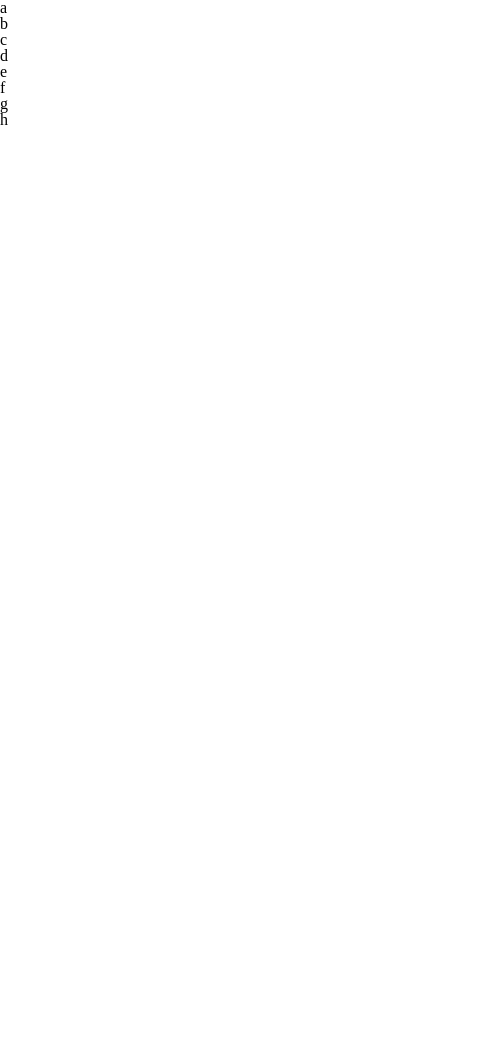
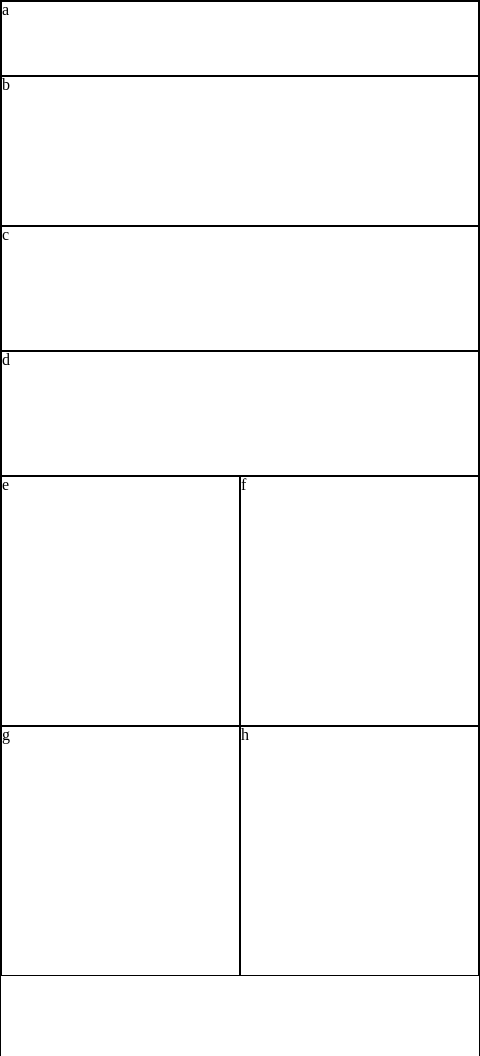
Before and after one commit to tamarushin/06-UI-challenge, a plain HTML site: page lab-tama/index.html in a window 390 px wide. Shown: the whole page, 480 px wide, since content can reach past the window. Before the commit the page ends 844 px from the top, so only its background shows below. Drawn offline with Linux system fonts and the light colour scheme.

Commit message:
built mobile view

```diff
--- a/lab-tama/index.html
+++ b/lab-tama/index.html
@@ -17,23 +17,27 @@
         <div id="top-b">
             <p>b</p>
         </div>
-        <div id="top-c">
+        <div id="see-dee">
+            <div id="middle-c">
                 <p>c</p>
             </div>
             <div id="middle-d">
                 <p>d</p>
             </div>
-        <div id="left-e">
+        </div>
+        <div id="four-square">
+            <div class="four" id="left-e">
                 <p>e</p>
             </div>
-        <div id="right-f">
+            <div class="four" id="right-f">
                 <p>f</p>
             </div>
-        <div id="bottom-left-g">
+            <div class="four" id="bottom-left-g">
                 <p>g</p>
             </div>
-        <div id="bottom-right-h">
+            <div class="four" id="bottom-right-h">
                 <p>h</p>
+            </div>
         </div>
 
         <footer>
--- a/lab-tama/style.css
+++ b/lab-tama/style.css
@@ -1,71 +1,89 @@
-
-@media only screen and (min-width: 800px) {
-
-
-.mobile-view {
-  min-width: 480px;
+body {
+    border: 1px solid black;
+    width: 480px;
+    /* height: 768px; */
+    box-sizing: border-box;
 }
 
-* {
-    outline: 1px dotted black;
-    margin: 0;
+#top-a {
+    height: 75px;
+    border: 1px solid black;
+    text-align: left;
+    box-sizing: border-box;
 }
 
-.heading-top-a {
-    background-image: url("https://placehold.it/960x100");
-    width: 960px;
-    height: 100px;
+#top-b {
+    height: 150px;
+    border: 1px solid black;
+    text-align: left;
+    box-sizing: border-box;
 }
 
-.left-sidebar-b {
-    background-image: url("https://placehold.it/200x600");
-    width: 200px;
-    height: 600px;
+#see-dee {
+    height: 250px;
 }
 
-section .upper-c {
-    background-image: url("https://placehold.it/380x200");
-    width: 380px;
-    height: 200px;
-}
-
-.upper-d {
-    background-image: url("https://placehold.it/380x200");
-    width: 380px;
-    height: 200px;
+#middle-c {
+    height: 50%;
+    border: 1px solid black;
+    box-sizing: border-box;
 
 }
 
-.middle-e {
-    background-image: url("https://placehold.it/250x760");
-    width: 190px;
-    height: 250px;
-}
-.middle-f {
-    background-image: url("https://placehold.it/250x760");
-    width: 280px;
-    height: 250px;
+#middle-d {
+    height: 50%;
+    border: 1px solid black;
+    box-sizing: border-box;
 }
 
-.middle-g {
-    background-image: url("https://placehold.it/250x760");
-    width: 470px;
-    height: 250px;
+#four-square {
+    height: 500px;
 }
 
-.middle-h {
-    background-image: url("https://placehold.it/250x760");
-    width: 660px;
-    height: 250px;
+/* .four {
+    height: 50%;
+    width: 50%;
+    border: 1px solid black;
+    box-sizing: border-box;
+} */
+
+#left-e{
+    height: 50%;
+    width: 50%;
+    float: left;
+    border: 1px solid black;
+    box-sizing: border-box;
 }
 
-.bottom i{
-    background-image: url("https://placehold.it/150x760");
-    width: 760px;
-    height: 250px;
+#right-f {
+    height: 50%;
+    width: 50%;
+    float: right;
+    border: 1px solid black;
+    box-sizing: border-box;
 }
 
-@media only screen and (max-width: 800px) {
-
+#bottom-left-g {
+    height: 50%;
+    width: 50%;
+    float: left;
+    border: 1px solid black;
+    box-sizing: border-box;
 
 }
+
+#bottom-right-h {
+    height: 50%;
+    width: 50%;
+    float: right;
+    border: 1px solid black;
+    box-sizing: border-box;
+}
+
+footer {
+    height: 80px;
+}
+
+@media only screen and(min-width: 481px) {
+
+}
```
Lines whose indentation alone changed are shown as unchanged.
